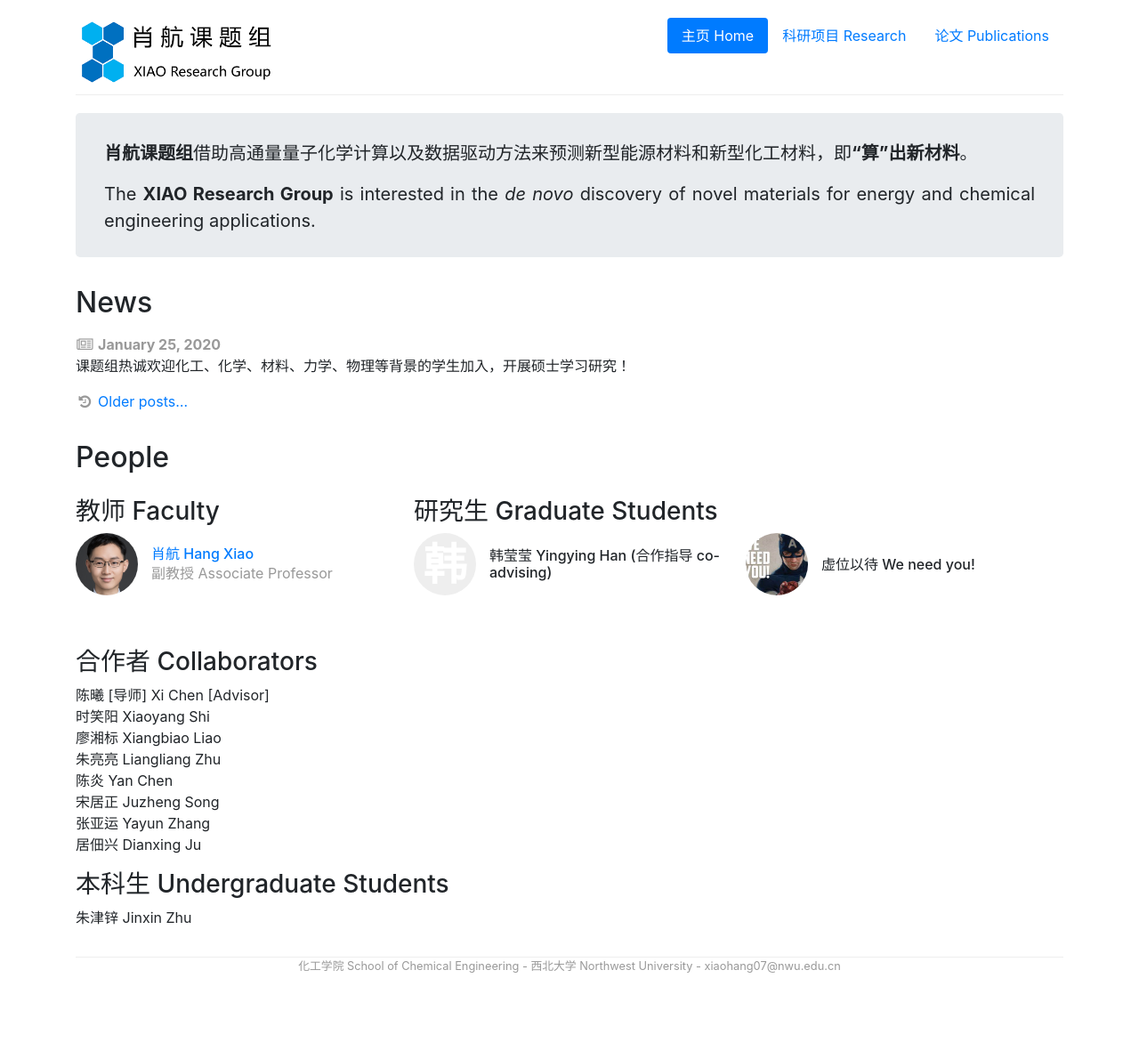
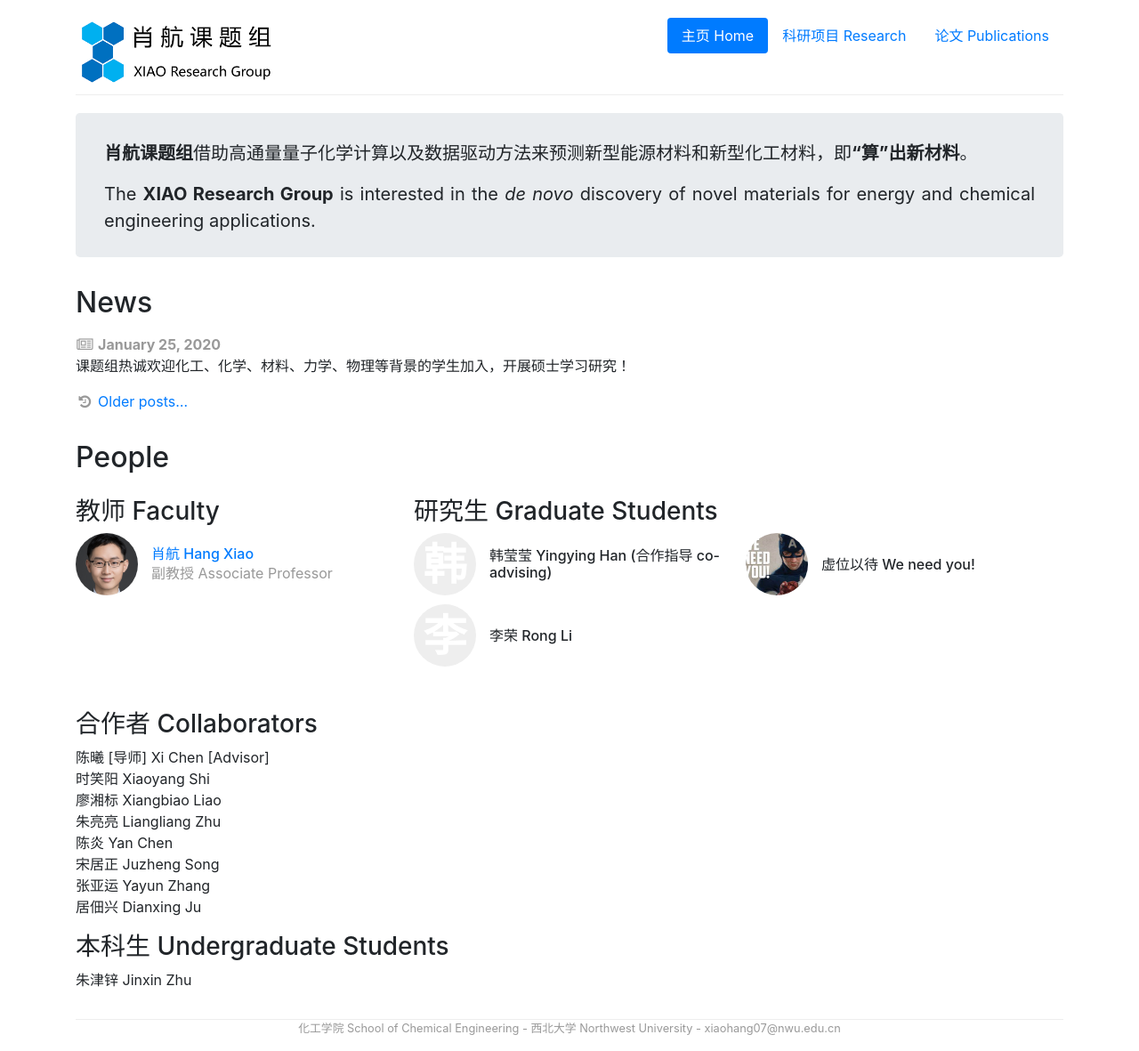
Before and after one commit to zzziyang1204/zzziyang1204.github.io, a Jekyll site: the page built from index.html, in a window 1280 px wide. Shown: the whole page at 89% size. Built offline with Jekyll 4.4.1, drawn with Linux system fonts in a browser that asks for light colours; before the commit the page ends 1111 px from its top, so only the background shows below that.

Commit message:
Update people.yml

```diff
--- a/_data/people.yml
+++ b/_data/people.yml
@@ -26,6 +26,10 @@ wolverine:
 
 han:
     display_name: "韩莹莹 Yingying Han (合作指导 co-advising)"
+    role: grad
+
+rong:
+    display_name: "李荣 Rong Li"
     role: grad
 
 storm:
```
